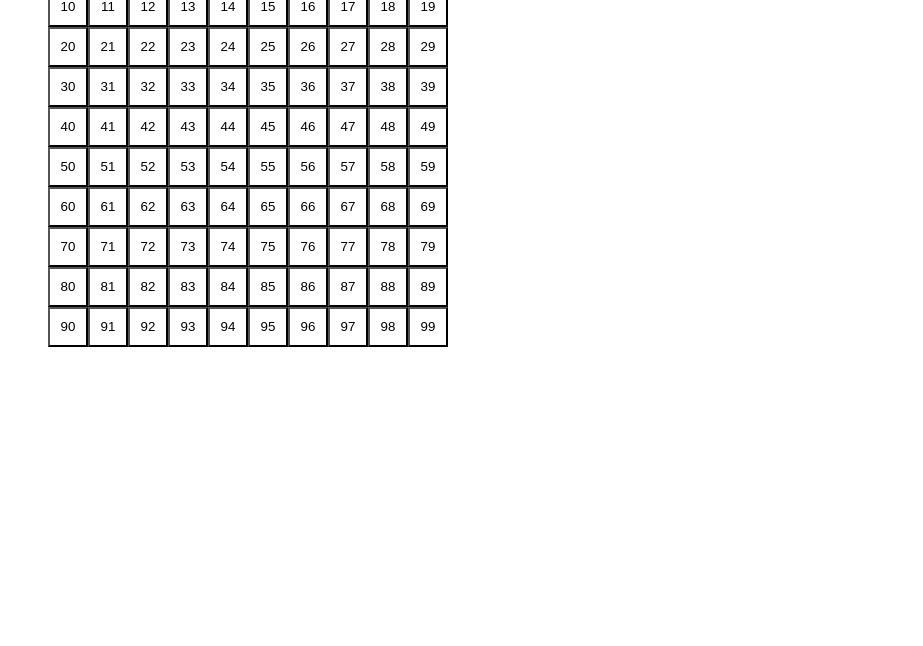
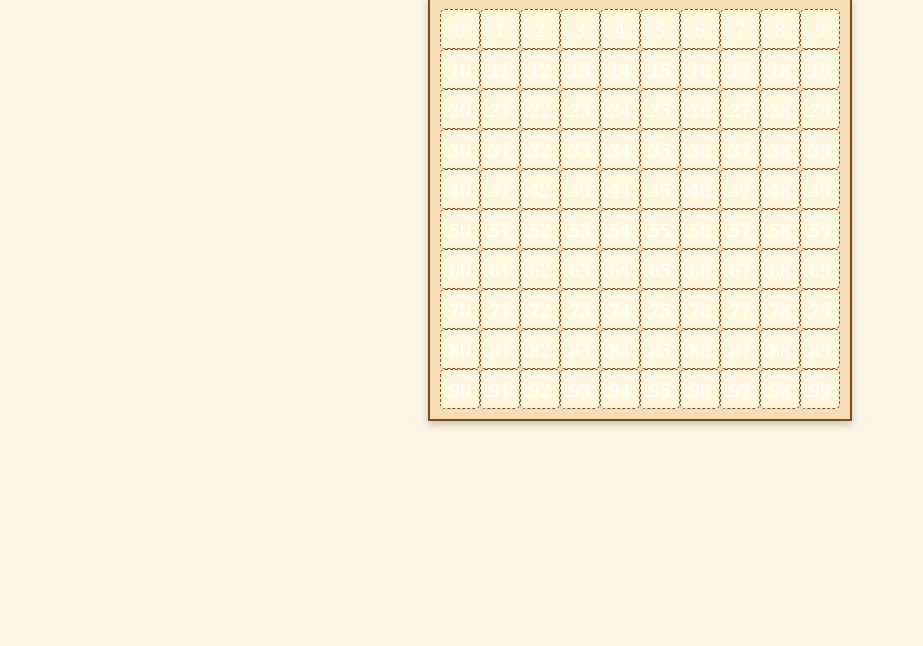
Before and after one commit to devinjordan/battleship, a website with bundled scripts: page index.html in a window 1280 px wide. Shown: the part 154-800 px from the top of the page, without its empty margins (0-923 px from the left). Built offline with nearby package versions, Linux system fonts and the light colour scheme; a web font is replaced by a local one.

Commit message:
Feat CSS

```diff
--- a/index.html
+++ b/index.html
@@ -12,10 +12,11 @@
     <h1>Battleship</h1>
   </header>
   <main>
+    <div id="info"></div>
     <button id="rotate-axis">Rotate Axis</button>
     <div id="boards">
       <div id="player-board"></div>
-      <div id="opponent-board"></div>
+      <div id="opponent-board" style="display: none;"></div>
     </div>
   </main>
   <footer>
--- a/modules/gameController.js
+++ b/modules/gameController.js
@@ -17,11 +17,16 @@ const playerBoardSetup = async function() {
       else axis = true;
     });
 
+    const prepare = document.createElement('p');
+    prepare.textContent = 'Prepare thine self for battle!';
+
+
     let playerShipsDown = 0;
 
     for (let i = 0; i < player.board.board.length; i++) {
       if (i % 10 == 0) {
         const nextLine = document.createElement('div');
+        nextLine.id = 'next-line';
         playerBoard.appendChild(nextLine);
       }
       const cell = document.createElement('button');
@@ -59,6 +64,7 @@ const playerBoardSetup = async function() {
 
 const opponentBoardSetup = function() {
   const opponentBoard = document.createElement('div');
+  opponentDiv.style.display = 'block';
 
   let axis = true;
 
@@ -117,6 +123,7 @@ const opponentBoardSetup = function() {
       }
 
       // opponents turn
+      // Optional TODO: Add logic to the opponent's selections
       let randomCell;
 
       do {
@@ -130,6 +137,12 @@ const opponentBoardSetup = function() {
       };
 
       // TODO: check if game is over
+      if (player.ships.every(ship => ship.sunk)) {
+        console.log('Game over!');
+      }
+      if (opponent.ships.every(ship => ship.sunk)) {
+        console.log('You win!');
+      }
 
     });
     opponentBoard.appendChild(cell);
--- a/modules/gameboard.js
+++ b/modules/gameboard.js
@@ -7,14 +7,6 @@ export default class Gameboard {
       this.initialize();
     }
     this.shipPositions = {};
-  }
-
-  static ships = {
-    carrier: new Ship('Carrier', 5),
-    battleship: new Ship('Battleship', 4),
-    destroyer: new Ship('Destroyer', 3),
-    submarine: new Ship('Submarine', 3),
-    patrolBoat: new Ship('Patrol Boat', 2),
   }
 
   occupiedSpaces = [];
--- a/modules/player.js
+++ b/modules/player.js
@@ -1,14 +1,16 @@
 import Gameboard from './gameboard.js';
+import Ship from './ship.js';
 
 export default class Player {
   constructor(name) {
     this.board = new Gameboard();
     this.ships = [
-      Gameboard.ships.carrier,
-      Gameboard.ships.battleship,
-      Gameboard.ships.destroyer,
-      Gameboard.ships.submarine,
-      Gameboard.ships.patrolBoat
+      new Ship('Carrier', 5),
+      new Ship('Battleship', 4),
+      new Ship('Destroyer', 3),
+      new Ship('Submarine', 3),
+      new Ship('Patrol Boat', 2),
+
     ];
     this.name = name;
   }
--- a/style.css
+++ b/style.css
@@ -1,9 +1,9 @@
-.cell {
+/* .cell {
   margin: 0;
   padding: 0;
   background-color: white;
-  /* height: 5vh;
-  width: 5vh; */
+  height: 5vh;
+  width: 5vh;
 }
 
 .cell:hover {
@@ -40,4 +40,122 @@
 #boards {
   display: flex;
   align-items: center;
+} */
+
+@import url('https://fonts.googleapis.com/css2?family=Pirata+One&display=swap');
+
+body {
+  font-family: 'Georgia', serif;
+  background-color: #fdf5e6; /* Parchment-like background */
+  color: #333; /* Dark text color */
+  display: flex;
+  flex-direction: column;
+  justify-content: flex-start;
+  align-items: center;
+  height: 100vh;
+  margin: 0;
+  padding: 0;
+  box-sizing: border-box;
 }
+
+header > h1 {
+  font-family: "Pirata One", cursive;
+  font-size: 10vh;
+  margin: 0;
+  padding: 1vh;
+}
+
+#boards {
+  display: flex;
+  flex-direction: column;
+  align-items: center;
+  gap: 20px;
+}
+
+@media (min-width: 768px) {
+  #boards {
+    flex-direction: row;
+  }
+}
+
+#player-board, #opponent-board {
+  border: 2px solid #8b4513; /* Dark brown border */
+  padding: 10px;
+  background-color: #f5deb3; /* Light wheat background for boards */
+  box-shadow: 0 4px 8px rgba(0, 0, 0, 0.2);
+  display: flex;
+  flex-wrap: wrap;
+  justify-content: center;
+}
+
+#next-line {
+  display: none;
+}
+
+.cell {
+  margin: 0;
+  padding: 0;
+  background-color: #fff8dc; /* Cornsilk background for cells */
+  border: 1px dashed #8b4513; /* Dark brown dashed border for cells */
+  height: 8vw;
+  width: 8vw;
+  max-height: 5vh;
+  max-width: 5vh;
+  display: flex;
+  justify-content: center;
+  align-items: center;
+  font-size: 1.2em;
+  cursor: pointer;
+}
+
+.cell:hover {
+  background: #f0e68c; /* Khaki background on hover */
+}
+
+.ship {
+  background: #d2b48c; /* Tan background for ships */
+}
+
+.miss {
+  background: #b0c4de; /* Light steel blue for misses */
+}
+
+.hit {
+  background: #cd5c5c; /* Indian red for hits */
+}
+
+.sunk {
+  background: #8b0000; /* Dark red for sunk ships */
+}
+
+h1 {
+  text-align: center;
+  font-size: 2.5em;
+  margin-bottom: 20px;
+  color: #8b4513; /* Dark brown text color */
+  font-family: 'Pirata One', cursive; /* Decorative font for header */
+}
+
+button {
+  padding: 10px 20px;
+  font-size: 1em;
+  cursor: pointer;
+  border: none;
+  background-color: #8b4513; /* Dark brown background */
+  color: white;
+  border-radius: 5px;
+  transition: background-color 0.3s;
+  font-family: 'Georgia', serif;
+}
+
+button:hover {
+  background-color: #a0522d; /* Sienna background on hover */
+}
+
+#player-board > div, #opponent-board > div {
+  display: grid;
+  grid-template-columns: repeat(10, 5vh);
+  grid-template-rows: repeat(10, 5vh);
+  column-gap: 0;
+  row-gap: 0;
+}
```
